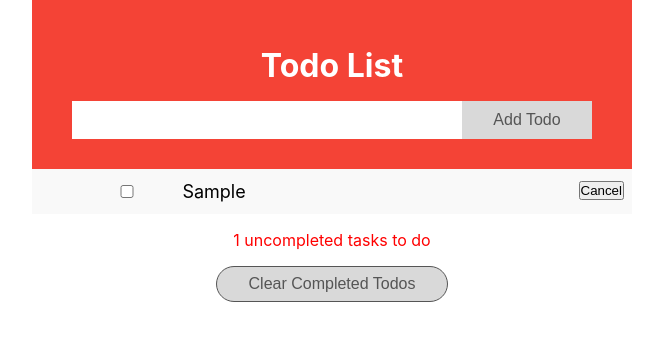
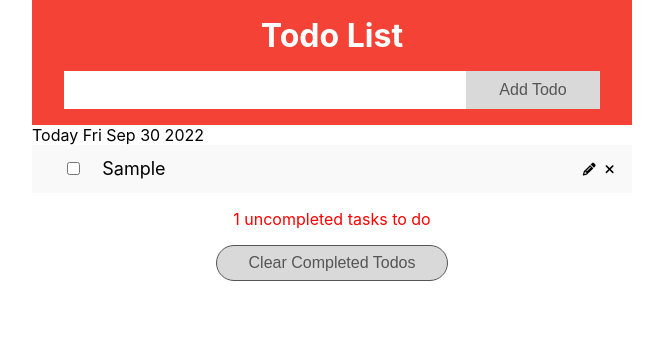
Before and after one commit to MillyMillyL/todolist, a React (Create React App) app: page / in a window 1280 px wide. Both pictures are taken after typing "Sample" into the empty fields and a click on the button "Add Todo". Shown: the top 340 px of the page, without its empty margins (308-971 px from the left). Built offline with nearby package versions, Linux system fonts and the light colour scheme.

Commit message:
finish edit

```diff
--- a/package.json
+++ b/package.json
@@ -3,6 +3,11 @@
   "version": "0.1.0",
   "private": true,
   "dependencies": {
+    "@fortawesome/fontawesome-free": "^6.2.0",
+    "@fortawesome/fontawesome-svg-core": "^6.2.0",
+    "@fortawesome/free-regular-svg-icons": "^6.2.0",
+    "@fortawesome/free-solid-svg-icons": "^6.2.0",
+    "@fortawesome/react-fontawesome": "^0.2.0",
     "@testing-library/jest-dom": "^5.16.5",
     "@testing-library/react": "^13.4.0",
     "@testing-library/user-event": "^13.5.0",
--- a/src/App.js
+++ b/src/App.js
@@ -1,13 +1,17 @@
+import React, { useEffect, useReducer, useState } from "react";
+
 import TodoList from "./component/TodoList";
+import { todosReducer } from "./todosReducer";
 import "./index.css";
-import React, { useEffect, useReducer, useState } from "react";
-import { todosReducer } from "./todosReducer";
 const LOCAL_STORAGE_KEY = "todoApp.todos";
+const TODAY = new Date().toString().slice(0, 15);
 
 function App() {
   const localTodos = JSON.parse(localStorage.getItem(LOCAL_STORAGE_KEY));
   const [todos, dispatch] = useReducer(todosReducer, localTodos || []);
   const [todoInput, setTodoInput] = useState("");
+
+  console.log(todos);
 
   useEffect(() => {
     localStorage.setItem(LOCAL_STORAGE_KEY, JSON.stringify(todos));
@@ -15,7 +19,8 @@ function App() {
 
   function handleAddTodo(e) {
     e.preventDefault();
-    dispatch({ type: "add", payload: { name: todoInput } });
+    if (todoInput.trim() === "") return;
+    dispatch({ type: "add", payload: { name: todoInput.trim() } });
     setTodoInput("");
   }
 
@@ -32,6 +37,10 @@ function App() {
     dispatch({ type: "cancel", payload: { id: id } });
   }
 
+  function handleEditConfirm(id, inputData) {
+    dispatch({ type: "editConfirm", payload: { id: id, name: inputData } });
+  }
+
   return (
     <main className="app">
       <header className="header">
@@ -44,11 +53,13 @@ function App() {
           Add Todo
         </button>
       </header>
+      <p>Today {TODAY} </p>
       <ul>
         <TodoList
           todos={todos}
           handleCompleteTodos={handleCompleteTodos}
           handleCancelTodo={handleCancelTodo}
+          handleEditConfirm={handleEditConfirm}
         />
       </ul>
       <p className="left">
--- /dev/null
+++ b/src/component/EditTodoForm.js
@@ -0,0 +1,26 @@
+import React, { useState } from "react";
+
+const EditTodoForm = ({ todo, handleEditConfirm, setIsEdit }) => {
+  const [editTodoInput, setEditTodoInput] = useState(todo.name);
+
+  const inputChangeHandler = (e) => {
+    setEditTodoInput(e.target.value);
+  };
+
+  return (
+    <li>
+      <input type="text" value={editTodoInput} onChange={inputChangeHandler} />
+      <button
+        onClick={() => {
+          setIsEdit(false);
+          handleEditConfirm(todo.id, editTodoInput);
+        }}
+      >
+        Confirm
+      </button>
+      <button onClick={() => setIsEdit(false)}>Cancel</button>
+    </li>
+  );
+};
+
+export default EditTodoForm;
--- a/src/component/Todo.js
+++ b/src/component/Todo.js
@@ -1,7 +1,21 @@
 import React from "react";
+import { FontAwesomeIcon } from "@fortawesome/react-fontawesome";
+import { faXmark } from "@fortawesome/free-solid-svg-icons";
+import { faPencil } from "@fortawesome/free-solid-svg-icons";
+import EditTodoForm from "./EditTodoForm";
+import { useState } from "react";
 
-const Todo = ({ todo, handleCompleteTodos, handleCancelTodo }) => {
+const Todo = ({
+  todo,
+  handleCompleteTodos,
+  handleCancelTodo,
+  handleEditConfirm,
+}) => {
+  const [isEdit, setIsEdit] = useState(false);
+
   return (
+    <>
+      {!isEdit && (
         <li>
           <label className={todo.complete ? "completed" : ""}>
             <input
@@ -11,10 +25,27 @@ const Todo = ({ todo, handleCompleteTodos, handleCancelTodo }) => {
             />
             {todo.name}
           </label>
-      <button className="cancelBtn" onClick={() => handleCancelTodo(todo.id)}>
-        Cancel
-      </button>
+          <FontAwesomeIcon
+            icon={faXmark}
+            className="cancelBtn"
+            onClick={() => handleCancelTodo(todo.id)}
+          />
+          <FontAwesomeIcon
+            icon={faPencil}
+            className="editBtn"
+            onClick={() => setIsEdit(true)}
+          />
         </li>
+      )}
+
+      {isEdit && (
+        <EditTodoForm
+          todo={todo}
+          handleEditConfirm={handleEditConfirm}
+          setIsEdit={setIsEdit}
+        />
+      )}
+    </>
   );
 };
 
--- a/src/component/TodoList.js
+++ b/src/component/TodoList.js
@@ -1,7 +1,13 @@
 import React from "react";
 import Todo from "./Todo";
 
-const TodoList = ({ todos, handleCompleteTodos, handleCancelTodo }) => {
+const TodoList = ({
+  todos,
+  handleCompleteTodos,
+  handleCancelTodo,
+  handleEditTodo,
+  handleEditConfirm,
+}) => {
   return todos?.map((todo) => {
     return (
       <Todo
@@ -9,6 +15,8 @@ const TodoList = ({ todos, handleCompleteTodos, handleCancelTodo }) => {
         key={todo.id}
         handleCompleteTodos={handleCompleteTodos}
         handleCancelTodo={handleCancelTodo}
+        handleEditTodo={handleEditTodo}
+        handleEditConfirm={handleEditConfirm}
       />
     );
   });
--- a/src/index.css
+++ b/src/index.css
@@ -29,7 +29,7 @@ body {
 
 .header {
   background-color: #f44336;
-  padding: 30px 40px;
+  padding: 0 2rem 1rem 2rem;
   color: white;
   text-align: center;
 }
@@ -41,7 +41,6 @@ h1 {
 .header input {
   margin: 0;
   border: none;
-  border-radius: 0;
   width: 75%;
   padding: 10px;
   float: left;
@@ -58,7 +57,7 @@ h1 {
   width: 25%;
   background: #d9d9d9;
   color: #555;
-  float: left;
+  float: right;
   text-align: center;
   font-size: 16px;
   cursor: pointer;
@@ -73,19 +72,19 @@ h1 {
 ul {
   display: flex;
   flex-direction: column;
-
   align-items: center;
 }
 
 ul li {
   cursor: pointer;
   position: relative;
-  padding: 12px 8px 12px 40px;
+  padding: 0.8rem;
   list-style-type: none;
   background: #eee;
   font-size: 18px;
   transition: 0.2s;
   width: 100%;
+  align-items: center;
 }
 
 ul li:nth-child(odd) {
@@ -97,7 +96,7 @@ ul li:hover {
 }
 
 label input {
-  width: 20%;
+  width: 10%;
 }
 
 .clearBtn {
@@ -130,12 +129,20 @@ label input {
   text-decoration: line-through;
 }
 
-.cancelBtn {
+.cancelBtn,
+.editBtn {
   position: relative;
   float: right;
+  border-radius: 25px;
+  padding: 0.3rem;
+  font-size: 0.8rem;
 }
 
 .cancelBtn:hover {
   background-color: red;
   color: white;
 }
+
+.editBtn:hover {
+  background-color: silver;
+}
--- a/src/todosReducer.js
+++ b/src/todosReducer.js
@@ -18,8 +18,15 @@ export function todosReducer(todos, action) {
         }
         return todo;
       });
+
+    case "editConfirm":
+      return todos.map((todo) => {
+        if (todo.id === action.payload.id) {
+          return { ...todo, name: action.payload.name };
+        }
+        return todo;
+      });
     default:
-      console.log(todos, "todos");
       return todos;
   }
 }
```
Also changed, not shown: 1 other file (tests, documents, lock files or other folders). Lines whose indentation alone changed are shown as unchanged.
